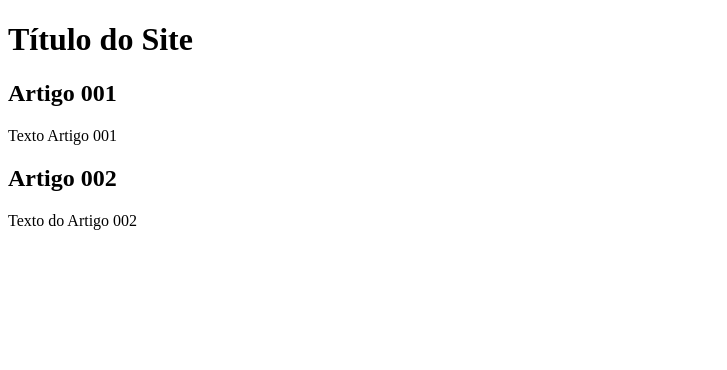
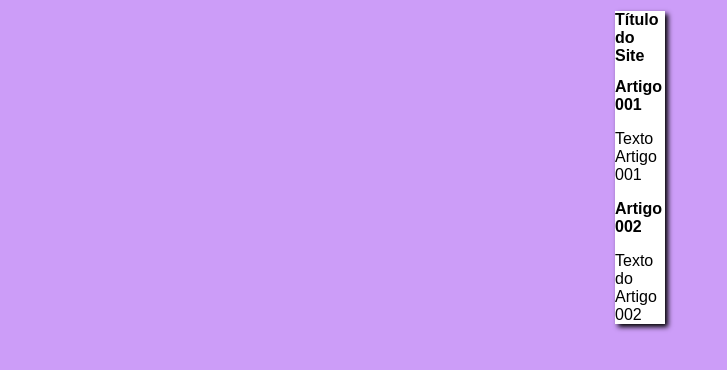
Before and after one commit to deneyjunior/projeto-site, a plain HTML site: page index.html in a window 1280 px wide. Shown: the whole page, without its empty margins (0-727 px from the left). Drawn offline with Linux system fonts and the light colour scheme.

Commit message:
iniciei o designe

```diff
--- /dev/null
+++ b/estilos/style.css
@@ -0,0 +1,15 @@
+*{
+    font-family: Arial, Helvetica, sans-serif;
+    font-size: 16px;
+}
+
+body{
+    background-color: rgb(204, 157, 248);
+}
+
+main{
+    background-color: white;
+    width: 50px;
+    margin: auto;
+    box-shadow: 3px 3px 5px rgba(0, 0, 0, 473);
+}
--- a/index.html
+++ b/index.html
@@ -5,6 +5,7 @@
     <meta http-equiv="X-UA-Compatible" content="IE=edge">
     <meta name="viewport" content="width=device-width, initial-scale=1.0">
     <title>Título do Site</title>
+    <link rel="stylesheet" href="estilos/style.css">
 </head>
 <body>
     <main>
```
